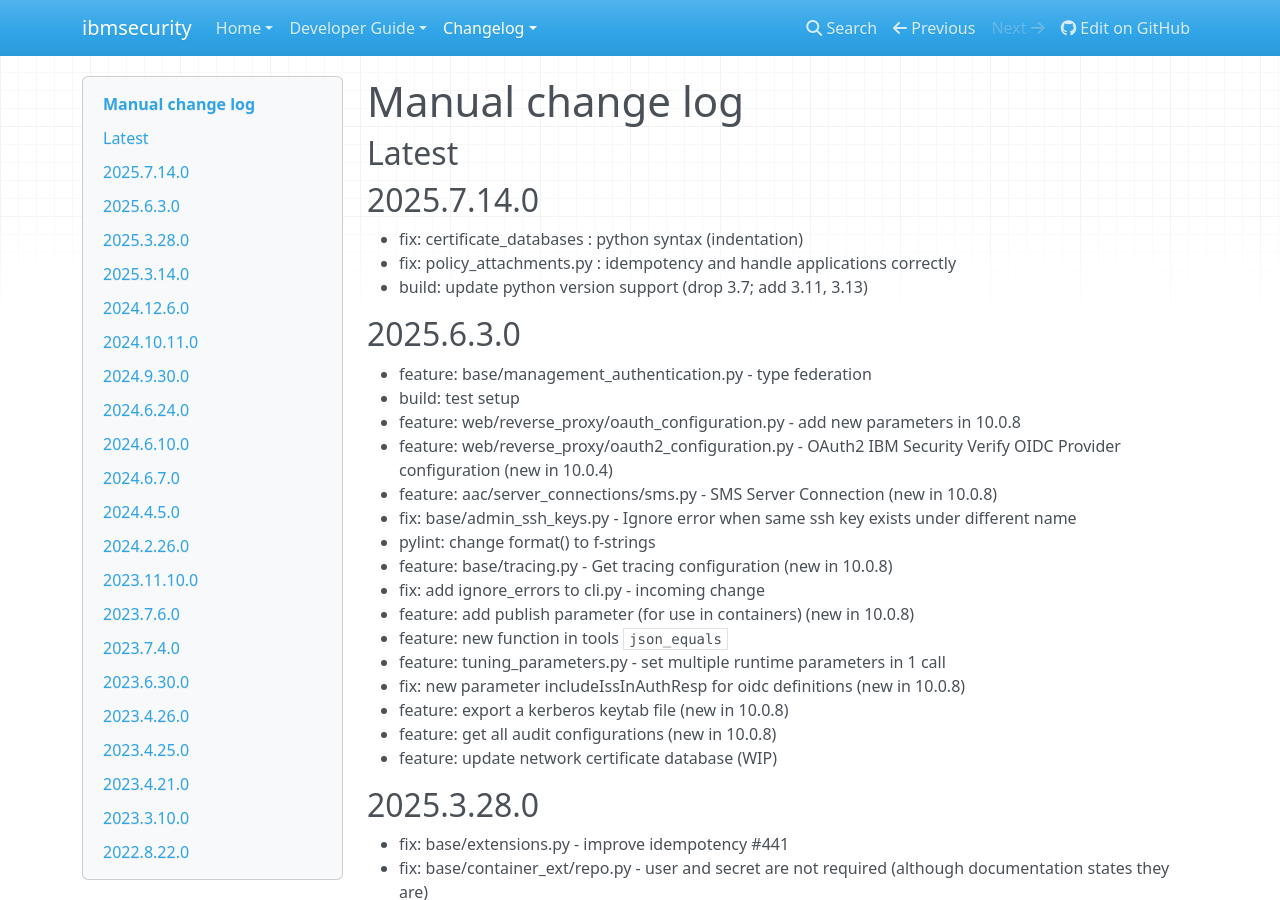
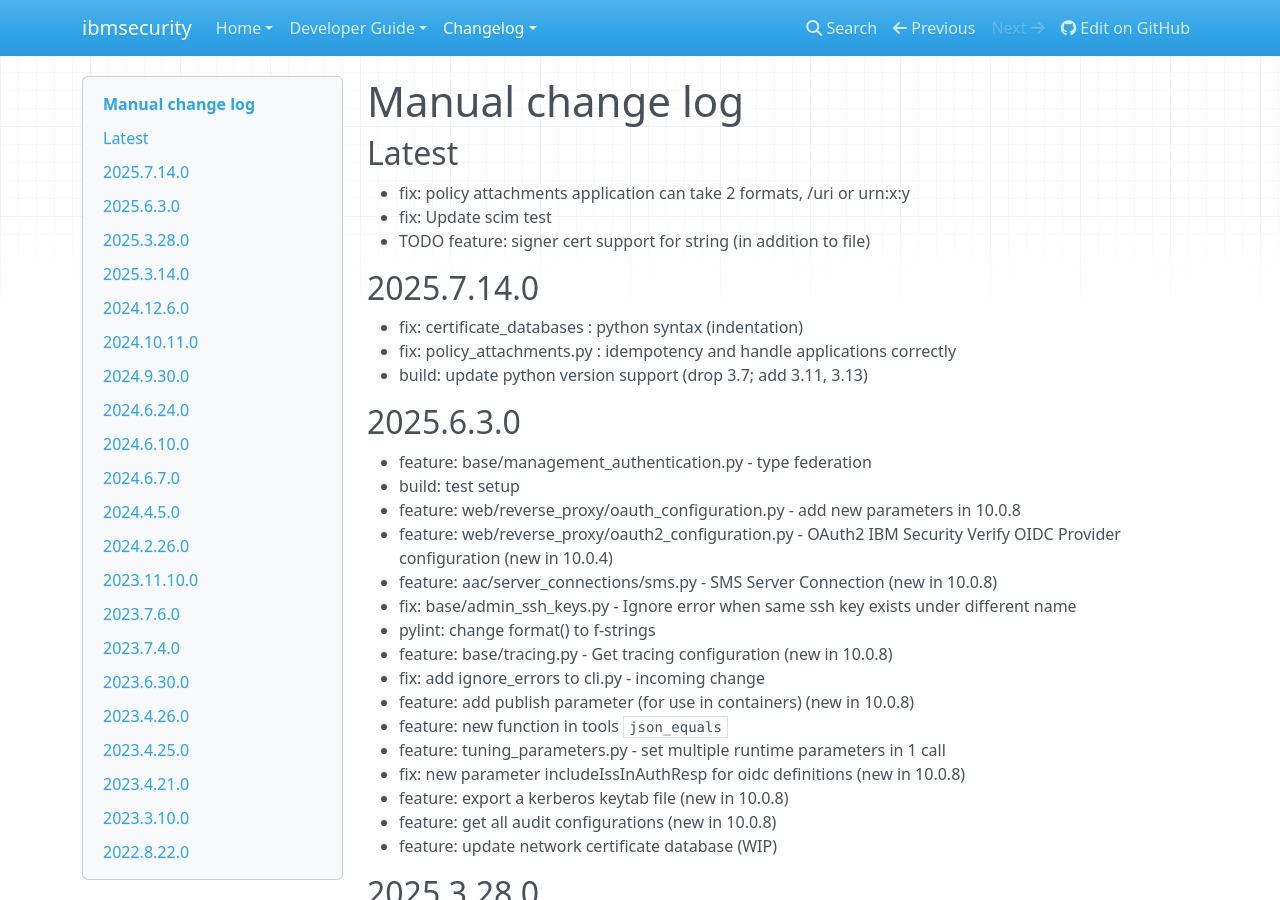
Before and after one commit to IBM-Security/ibmsecurity, an MkDocs documentation site: the page built from docs/changelog.md, in a window 1280 px wide and 900 px high. Built offline with MkDocs 1.6.1, drawn with Linux system fonts in a browser that asks for light colours; nearby versions of some CDN libraries.

Commit message:
documentation: wip

```diff
--- a/docs/changelog.md
+++ b/docs/changelog.md
@@ -1,6 +1,10 @@
 # Manual change log
 
 ## Latest
+
+- fix: policy attachments application can take 2 formats, /uri or urn:x:y
+- fix: Update scim test
+- TODO feature: signer cert support for string (in addition to file)
 
 ## 2025.7.14.0
 
```
